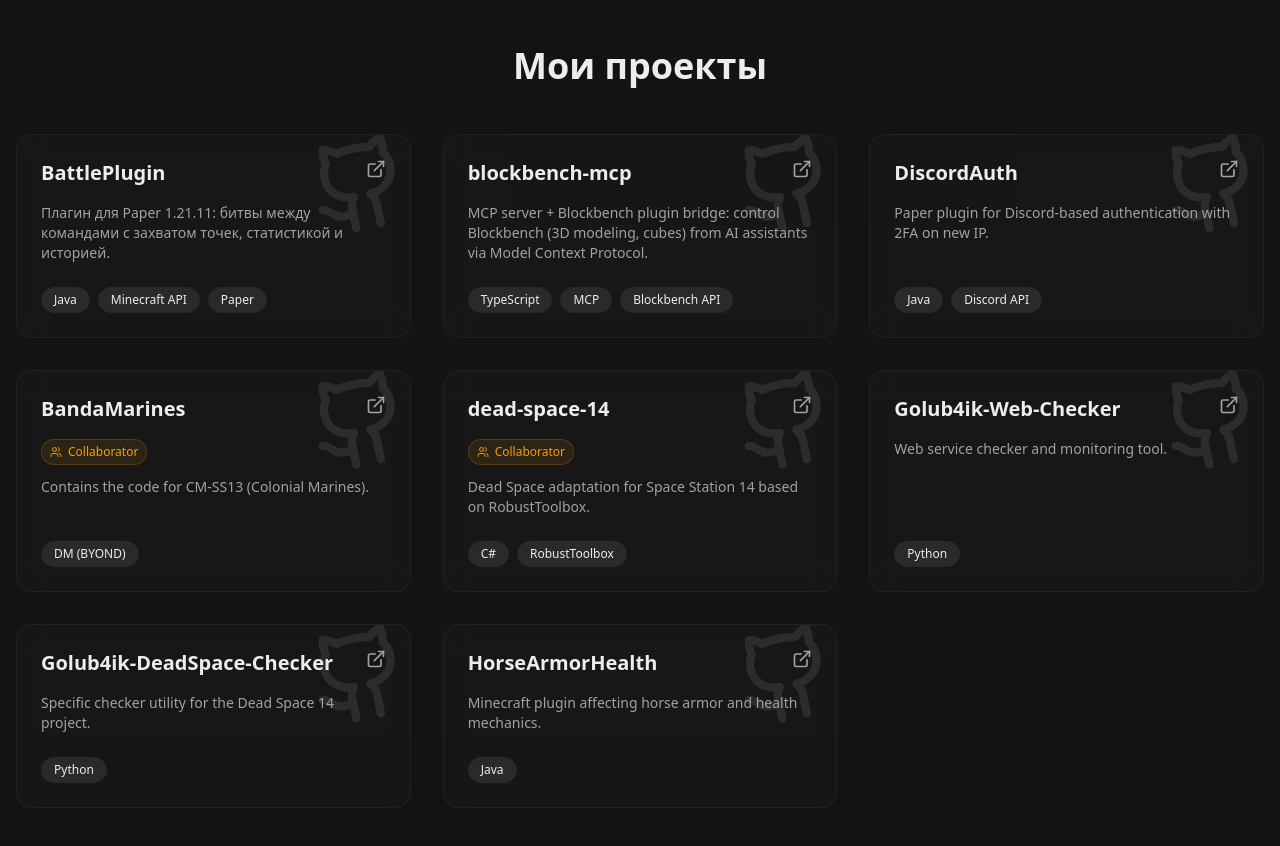
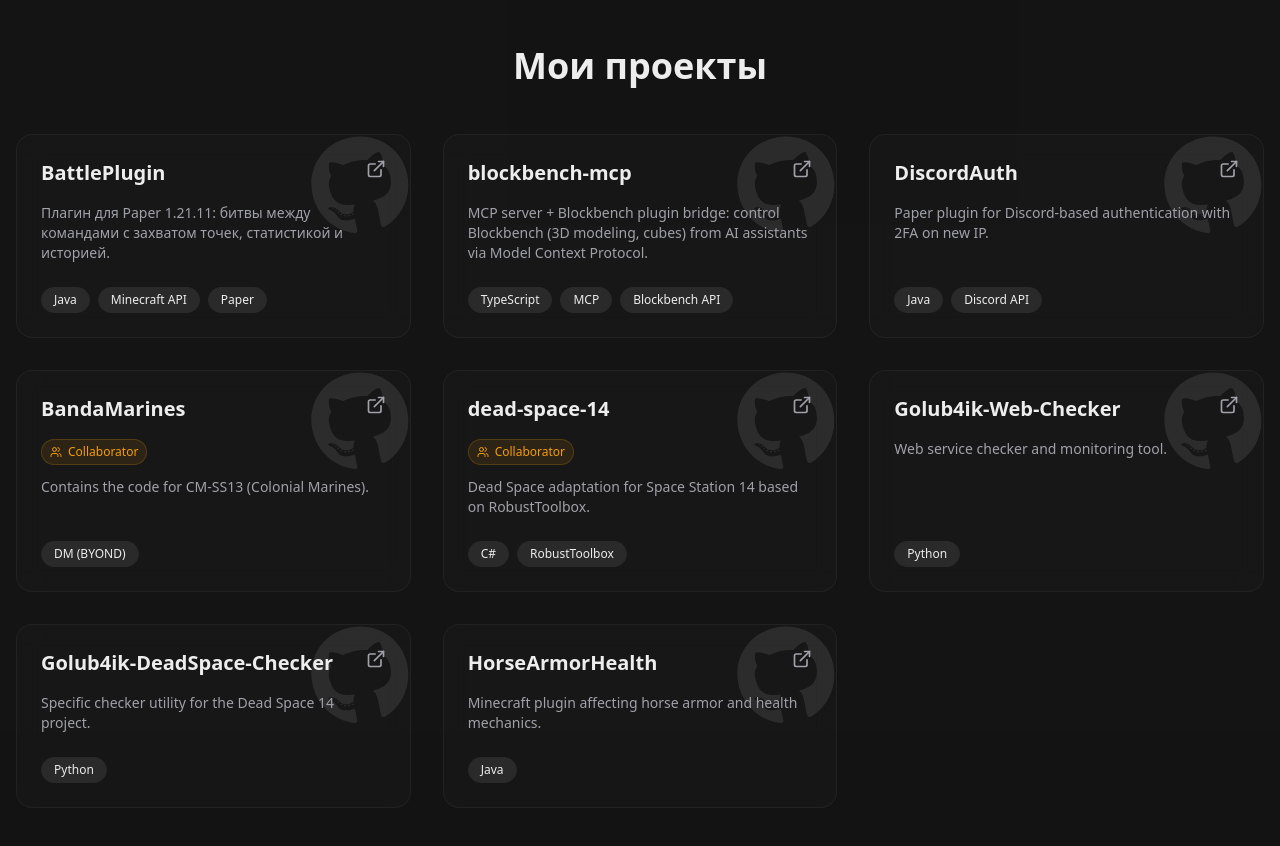
Before and after one commit to Golub4ik-Official/portfolio-website, a React (Vite) app: page / in a window 1280 px wide. Shown: the part 1300-2146 px from the top of the page. Built offline with nearby package versions, Linux system fonts and the light colour scheme; no server answers.

Commit message:
Fix Github icon import

```diff
--- a/src/components/Projects.tsx
+++ b/src/components/Projects.tsx
@@ -1,6 +1,7 @@
 import { useTranslation } from 'react-i18next';
 import { motion } from 'framer-motion';
-import { Github, ExternalLink, Users } from 'lucide-react';
+import { ExternalLink, Users } from 'lucide-react';
+import { FaGithub } from 'react-icons/fa';
 
 export default function Projects() {
   const { t } = useTranslation();
@@ -87,7 +88,7 @@
               className="glass rounded-2xl p-6 flex flex-col h-full border border-border/50 hover:border-accent/50 transition-colors group relative overflow-hidden"
             >
               <div className="absolute top-0 right-0 p-4 opacity-10 group-hover:opacity-20 transition-opacity">
-                <Github size={100} className="-rotate-12 transform translate-x-4 -translate-y-4" />
+                <FaGithub size={100} className="-rotate-12 transform translate-x-4 -translate-y-4" />
               </div>
 
               <div className="flex justify-between items-start mb-4 relative z-10">
```
